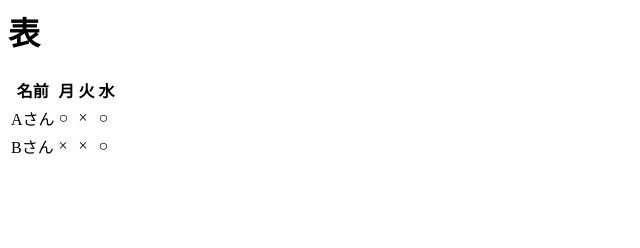
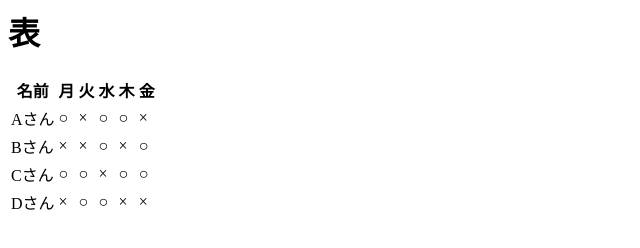
Before and after one commit to sabacat315/html_sample_07, a plain HTML site: page index.html in a window 1280 px wide. Shown: the whole page, without its empty margins (0-640 px from the left). Drawn offline with Linux system fonts and the light colour scheme.

Commit message:
Add files via upload

```diff
--- a/index.html
+++ b/index.html
@@ -14,18 +14,40 @@
     <th>月</th>
     <th>火</th>
     <th>水</th>
+    <th>木</th> <!-- 木曜日を追加 -->
+    <th>金</th> <!-- 金曜日を追加 -->
   </tr>
   <tr>
     <td>Aさん</td>
     <td>○</td>
     <td>×</td>
     <td>○</td>
+    <td>○</td> <!-- 木曜日のデータ -->
+    <td>×</td> <!-- 金曜日のデータ -->
   </tr>
   <tr>
     <td>Bさん</td>
     <td>×</td>
     <td>×</td>
     <td>○</td>
+    <td>×</td> <!-- 木曜日のデータ -->
+    <td>○</td> <!-- 金曜日のデータ -->
+  </tr>
+  <tr>
+    <td>Cさん</td>
+    <td>○</td>
+    <td>○</td>
+    <td>×</td>
+    <td>○</td> <!-- 木曜日のデータ -->
+    <td>○</td> <!-- 金曜日のデータ -->
+  </tr>
+  <tr>
+    <td>Dさん</td>
+    <td>×</td>
+    <td>○</td>
+    <td>○</td>
+    <td>×</td> <!-- 木曜日のデータ -->
+    <td>×</td> <!-- 金曜日のデータ -->
   </tr>
 </table>
 </body>
```
